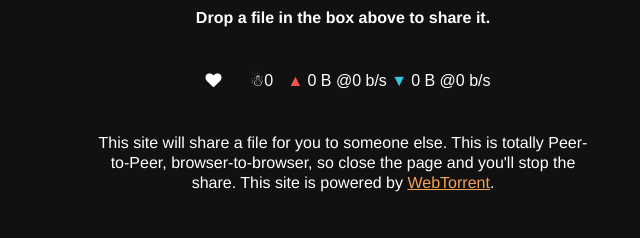
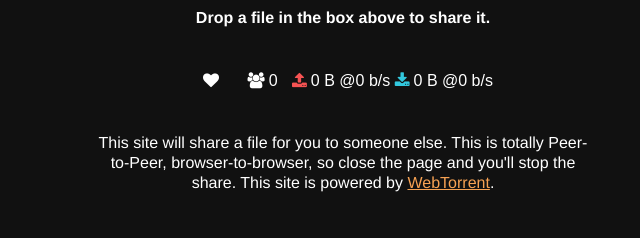
Before and after one commit to Lunik/Instant-Share, a website: page index.html in a window 1280 px wide. Shown: the part 525-763 px from the top of the page, 297-937 px from the left. Drawn offline with Linux system fonts and the light colour scheme.

Commit message:
rebase fix 8

```diff
--- a/index.html
+++ b/index.html
@@ -24,9 +24,9 @@
         <a class="download-url"></a>
         <div class="torrent-infos">
           <div class="progress"><span>&#61444;</span> <p></p></div>
-          <div class="peer"><span>&#9731;</span><p></p></div>
-          <div class="uploaded-data"><span>&#9650;</span> <p></p></div>
-          <div class="downloaded-data"><span>&#9660;</span> <p></p></div>
+          <div class="peer"><span>&#61632;</span> <p></p></div>
+          <div class="uploaded-data"><span>&#61587;</span> <p></p></div>
+          <div class="downloaded-data"><span>&#61465;</span> <p></p></div>
         </div>
         <div class="share-link" style="display:none">
           <p>Share link:</p>
```
